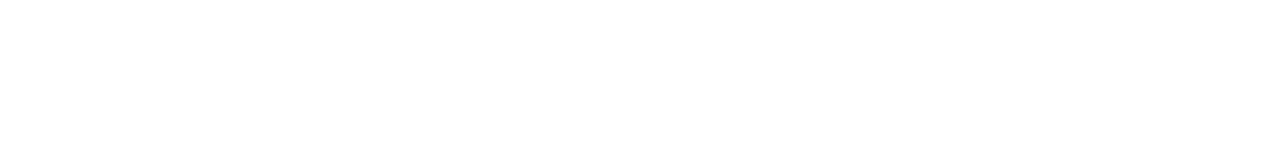
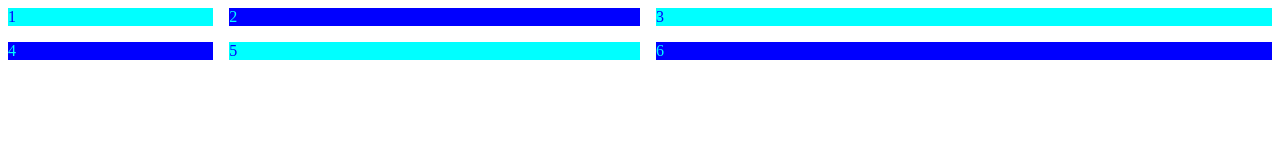
Before and after one commit to JackBadeaux/CSS-Projects, a plain HTML site: page day 11 CSS Grid Basics—Rows, Columns, and Grid-Template/problem 2/index.html in a window 1280 px wide. Drawn offline with Linux system fonts and the light colour scheme.

Commit message:
day 11 prob 2-3

```diff
--- a/day 11 CSS Grid Basics—Rows, Columns, and Grid-Template/problem 2/css/style.css
+++ b/day 11 CSS Grid Basics—Rows, Columns, and Grid-Template/problem 2/css/style.css
@@ -0,0 +1,14 @@
+.grid-container{
+    display: grid;
+    grid-template-columns: 1fr 2fr 3fr;
+    grid-template-rows:  auto auto;
+    gap: 1em;
+}
+.grid-items:nth-child(odd){
+    color: blue;
+    background-color: aqua;
+}
+.grid-items:nth-child(even){
+    color: aqua;
+    background-color: blue;
+}
--- a/day 11 CSS Grid Basics—Rows, Columns, and Grid-Template/problem 2/index.html
+++ b/day 11 CSS Grid Basics—Rows, Columns, and Grid-Template/problem 2/index.html
@@ -7,6 +7,13 @@
     <link rel="stylesheet" href="css/style.css">
 </head>
 <body>
-
+    <div class="grid-container">
+        <div class="grid-items">1</div>
+        <div class="grid-items">2</div>
+        <div class="grid-items">3</div>
+        <div class="grid-items">4</div>
+        <div class="grid-items">5</div>
+        <div class="grid-items">6</div>
+    </div>
 </body>
 </html>
--- a/day 11 CSS Grid Basics—Rows, Columns, and Grid-Template/problem 3/css/style.css
+++ b/day 11 CSS Grid Basics—Rows, Columns, and Grid-Template/problem 3/css/style.css
@@ -0,0 +1,16 @@
+.grid-container{
+    display: grid;
+    grid-template-columns: 1fr 1fr 1fr;
+    grid-template-rows: 100px 100px;
+
+}
+.grid-items-1{
+    grid-column: 1/4;
+}
+.grid-items-2{
+    grid-row: 2/4;
+}
+/* grid-(row/column):(start)/(end)
+    (start) is where the item will start 1 first row 2 second row etc...
+    (end) is how far the item will strech in the parent container
+*/
```
Also changed, not shown: day 11 CSS Grid Basics—Rows, Columns, and Grid-Template/problem 3/index.html (+8 -1 lines).
